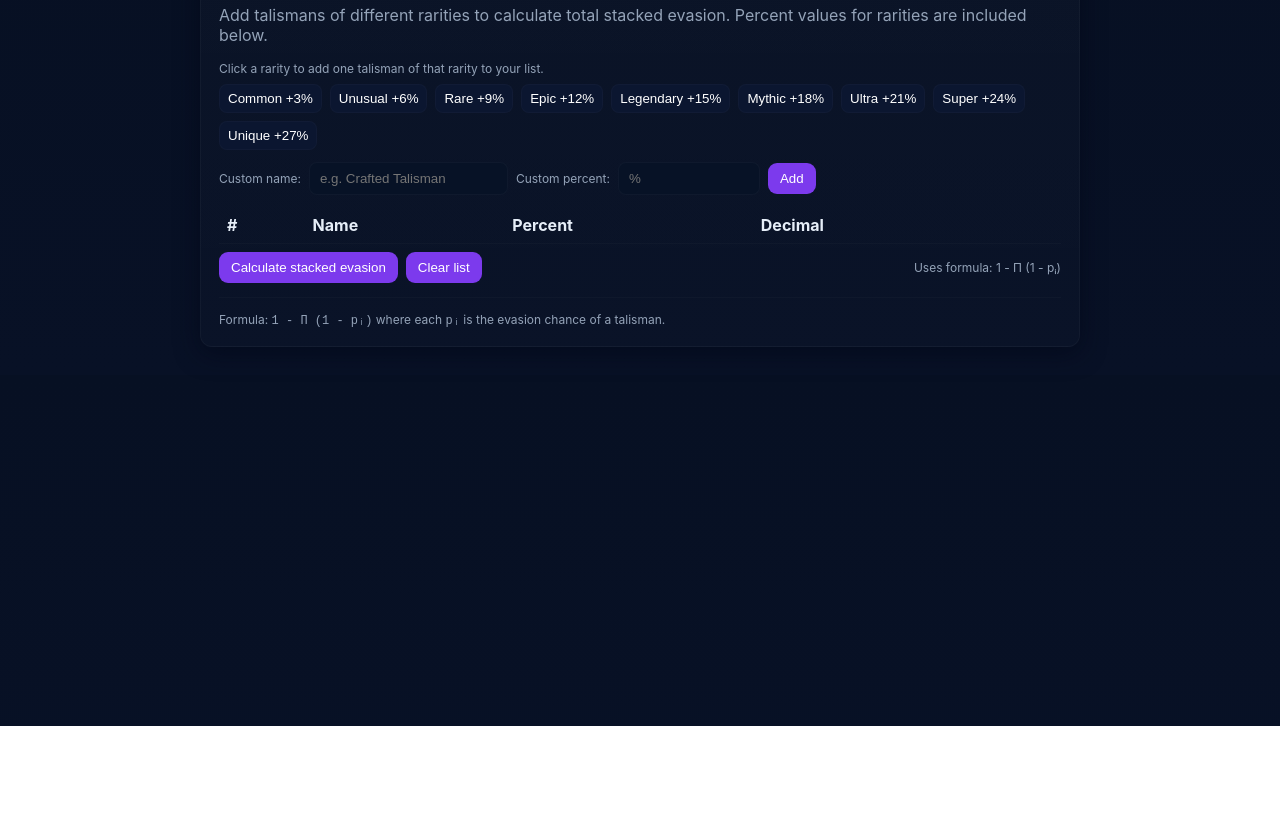
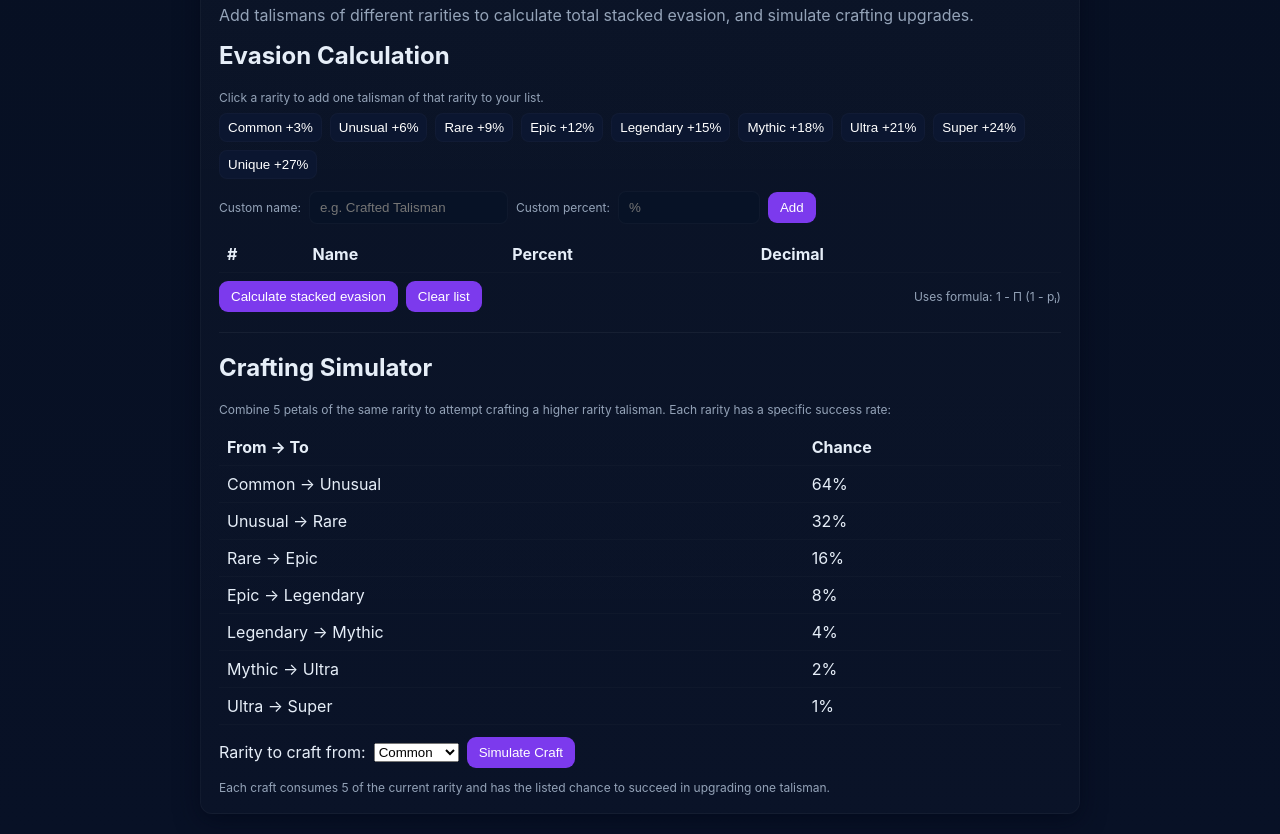
Before and after one commit to goofyssah/florr, a plain HTML site: page index.html in a window 1280 px wide. Shown: the part 74-908 px from the top of the page. Before the commit the page ends 800 px from the top, so only its background shows below. Drawn offline with Linux system fonts and the light colour scheme.

Commit message:
Update index.html

```diff
--- a/index.html
+++ b/index.html
@@ -3,7 +3,7 @@
 <head>
   <meta charset="utf-8" />
   <meta name="viewport" content="width=device-width,initial-scale=1" />
-  <title>Talisman Evasion Calculator</title>
+  <title>Talisman Evasion Calculator + Crafting</title>
   <style>
     :root{--bg:#0f1724;--card:#0b1220;--muted:#94a3b8;--accent:#7c3aed}
     body{font-family:Inter,ui-sans-serif,system-ui,Arial;background:linear-gradient(180deg,#071023 0%, #081126 100%);color:#e6eef8;margin:0;padding:28px;}
@@ -20,15 +20,16 @@
     .right{margin-left:auto}
     input[type=number], input[type=text]{background:#071226;border:1px solid rgba(255,255,255,0.03);color:inherit;padding:8px 10px;border-radius:8px;min-width:120px}
     button{background:var(--accent);border:0;padding:8px 12px;border-radius:9px;color:white;cursor:pointer}
+    hr{margin:20px 0;border:none;border-top:1px solid rgba(255,255,255,0.05)}
   </style>
 </head>
 <body>
   <div class="wrap">
     <div class="card">
       <h1>Talisman Evasion Calculator</h1>
-      <p class="lead">Add talismans of different rarities to calculate total stacked evasion. Percent values for rarities are included below.</p>
+      <p class="lead">Add talismans of different rarities to calculate total stacked evasion, and simulate crafting upgrades.</p>
 
-      <div>
+      <h2 style="margin-top:0">Evasion Calculation</h2>
       <div class="small muted">Click a rarity to add one talisman of that rarity to your list.</div>
       <div style="margin-top:8px;display:flex;gap:8px;flex-wrap:wrap">
         <button class="rarity-btn" data-pct="3">Common +3%</button>
@@ -64,11 +65,43 @@
 
         <div id="listResult" class="result"></div>
       </div>
+
+      <hr />
+
+      <h2>Crafting Simulator</h2>
+      <p class="small muted">Combine 5 petals of the same rarity to attempt crafting a higher rarity talisman. Each rarity has a specific success rate:</p>
+
+      <table>
+        <thead><tr><th>From → To</th><th>Chance</th></tr></thead>
+        <tbody>
+          <tr><td>Common → Unusual</td><td>64%</td></tr>
+          <tr><td>Unusual → Rare</td><td>32%</td></tr>
+          <tr><td>Rare → Epic</td><td>16%</td></tr>
+          <tr><td>Epic → Legendary</td><td>8%</td></tr>
+          <tr><td>Legendary → Mythic</td><td>4%</td></tr>
+          <tr><td>Mythic → Ultra</td><td>2%</td></tr>
+          <tr><td>Ultra → Super</td><td>1%</td></tr>
+        </tbody>
+      </table>
+
+      <div style="margin-top:12px;display:flex;align-items:center;gap:8px;flex-wrap:wrap">
+        <label>Rarity to craft from:</label>
+        <select id="craftFrom">
+          <option value="Common">Common</option>
+          <option value="Unusual">Unusual</option>
+          <option value="Rare">Rare</option>
+          <option value="Epic">Epic</option>
+          <option value="Legendary">Legendary</option>
+          <option value="Mythic">Mythic</option>
+          <option value="Ultra">Ultra</option>
+        </select>
+        <button id="simulateCraft">Simulate Craft</button>
       </div>
 
-      <hr style="margin:14px 0;border:none;border-top:1px solid rgba(255,255,255,0.02)" />
+      <div id="craftResult" class="result"></div>
 
-      <div class="small muted">Formula: <code>1 - Π (1 - pᵢ)</code> where each <code>pᵢ</code> is the evasion chance of a talisman.</div>
+      <div class="small muted" style="margin-top:8px">Each craft consumes 5 of the current rarity and has the listed chance to succeed in upgrading one talisman.</div>
+
     </div>
   </div>
 
@@ -119,6 +152,30 @@
       const total = 1 - prod;
       document.getElementById('listResult').innerHTML = `Stacked evasion: <strong>${pct(total)}</strong> — based on ${talismans.length} talisman(s).`;
     });
+
+    // Crafting simulator logic
+    const craftingChances = {
+      'Common': {next: 'Unusual', chance: 0.64},
+      'Unusual': {next: 'Rare', chance: 0.32},
+      'Rare': {next: 'Epic', chance: 0.16},
+      'Epic': {next: 'Legendary', chance: 0.08},
+      'Legendary': {next: 'Mythic', chance: 0.04},
+      'Mythic': {next: 'Ultra', chance: 0.02},
+      'Ultra': {next: 'Super', chance: 0.01}
+    };
+
+    document.getElementById('simulateCraft').addEventListener('click', ()=>{
+      const rarity = document.getElementById('craftFrom').value;
+      const data = craftingChances[rarity];
+      if (!data) {
+        document.getElementById('craftResult').innerHTML = `<span class='muted'>Super is max rarity and cannot be upgraded.</span>`;
+        return;
+      }
+      const success = Math.random() < data.chance;
+      document.getElementById('craftResult').innerHTML = success
+        ? `<strong>Success!</strong> Your ${rarity} petals crafted into a ${data.next} talisman.`
+        : `<strong>Failed!</strong> Your ${rarity} petals failed to upgrade.`;
+    });
   </script>
 </body>
 </html>
```
Lines whose indentation alone changed are shown as unchanged.
